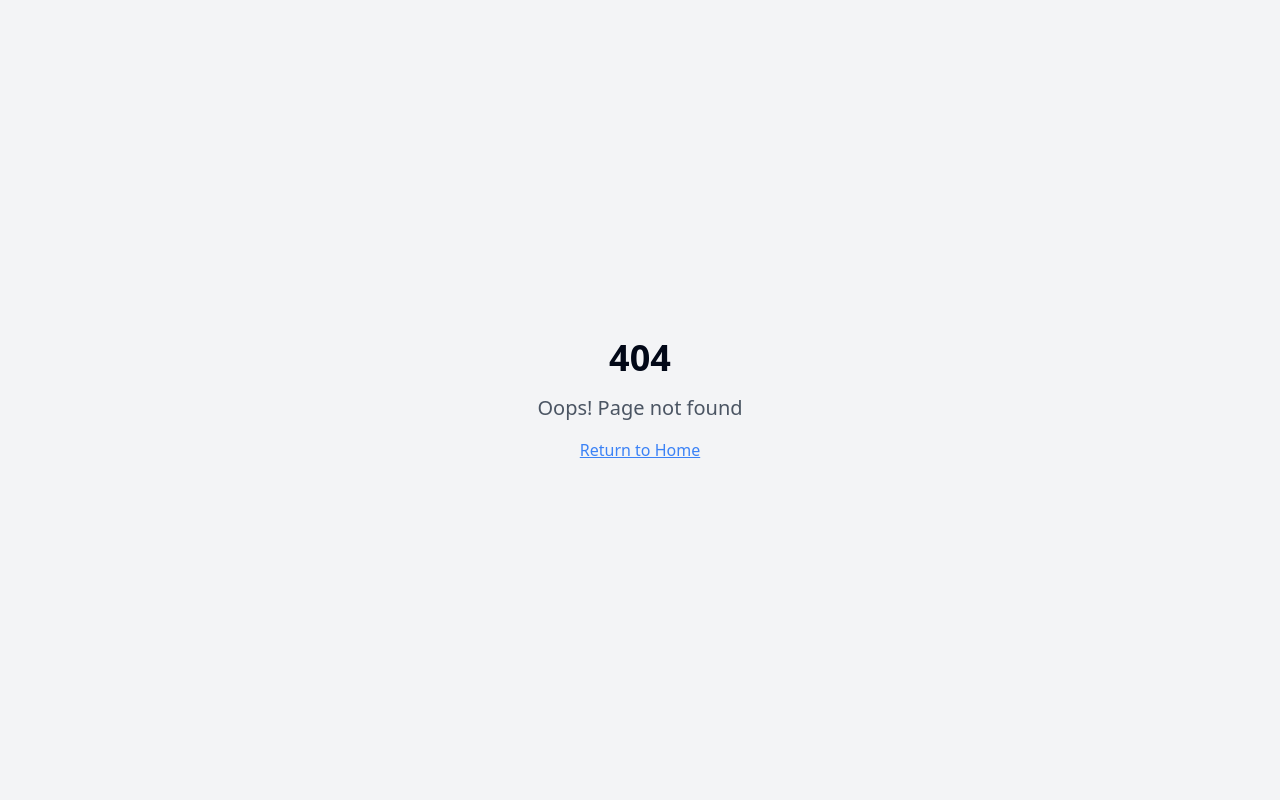
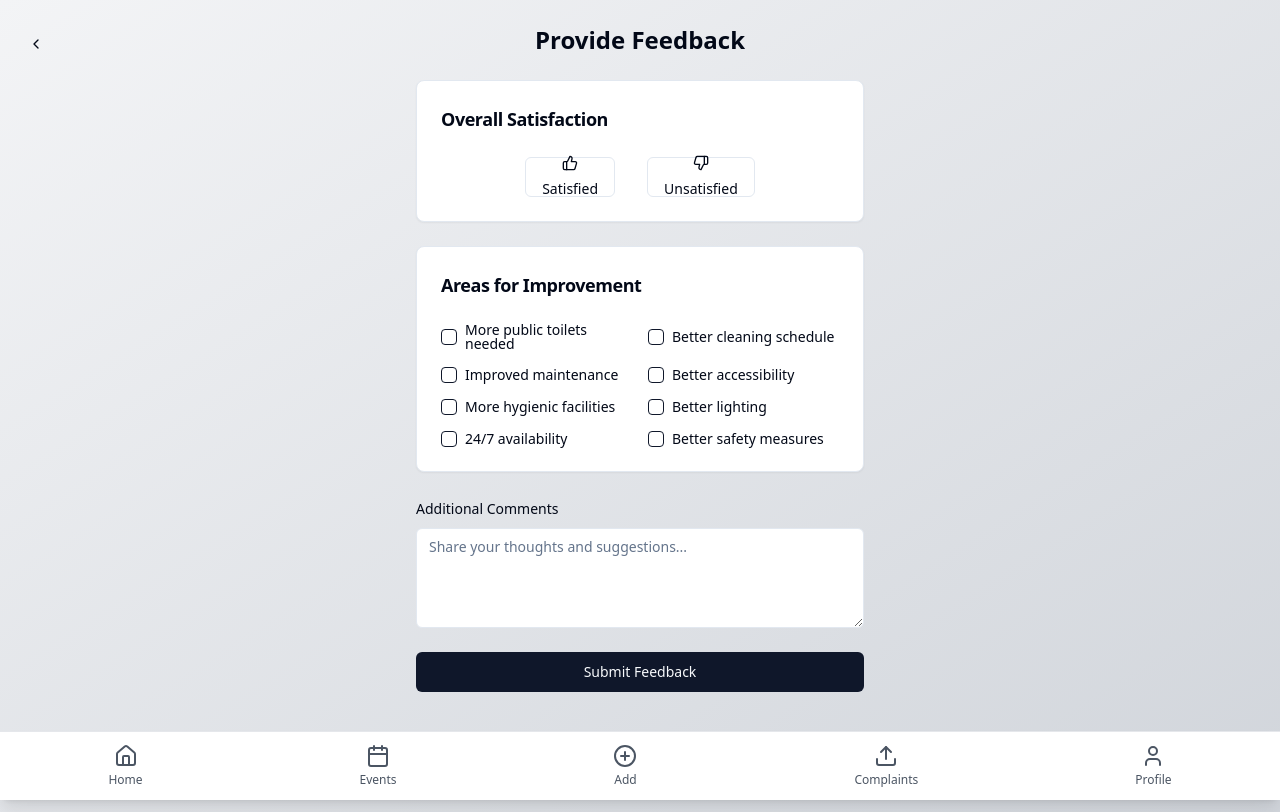
Before and after one commit to Lokesh-g12321/simple-auth-backend-kit, a React (Vite) app: page /feedback in a window 1280 px wide. Before the commit this address had no page. Built offline with nearby package versions, Linux system fonts and the light colour scheme.

Commit message:
Add Rate Toilet and Feedback pages
Implement Rate Toilet and Feedback pages with comment boxes, polls, and additional features for betterment.

```diff
--- a/src/App.tsx
+++ b/src/App.tsx
@@ -14,6 +14,8 @@ import ComplaintsPage from "./pages/ComplaintsPage";
 import PostPage from "./pages/PostPage";
 import EventsPage from "./pages/EventsPage";
 import LocatorPage from "./pages/LocatorPage";
+import RateToiletPage from "./pages/RateToiletPage";
+import FeedbackPage from "./pages/FeedbackPage";
 
 const queryClient = new QueryClient();
 
@@ -32,6 +34,8 @@ const App = () => (
           <Route path="/post" element={<PostPage />} />
           <Route path="/events" element={<EventsPage />} />
           <Route path="/locator" element={<LocatorPage />} />
+          <Route path="/rate-toilet" element={<RateToiletPage />} />
+          <Route path="/feedback" element={<FeedbackPage />} />
           <Route path="*" element={<NotFound />} />
         </Routes>
       </BrowserRouter>
--- /dev/null
+++ b/src/pages/FeedbackPage.tsx
@@ -0,0 +1,147 @@
+
+import { useState } from "react";
+import { useToast } from "@/hooks/use-toast";
+import { Button } from "@/components/ui/button";
+import { Textarea } from "@/components/ui/textarea";
+import { Card, CardContent, CardHeader, CardTitle } from "@/components/ui/card";
+import { Label } from "@/components/ui/label";
+import { ThumbsUp, ThumbsDown, Star } from "lucide-react";
+import { Checkbox } from "@/components/ui/checkbox";
+import BottomNav from "@/components/BottomNav";
+import BackButton from "@/components/BackButton";
+
+const FeedbackPage = () => {
+  const { toast } = useToast();
+  const [satisfaction, setSatisfaction] = useState<"satisfied" | "unsatisfied" | null>(null);
+  const [comment, setComment] = useState("");
+  const [improvements, setImprovements] = useState<string[]>([]);
+
+  const improvementOptions = [
+    "More public toilets needed",
+    "Better cleaning schedule",
+    "Improved maintenance",
+    "Better accessibility",
+    "More hygienic facilities",
+    "Better lighting",
+    "24/7 availability",
+    "Better safety measures"
+  ];
+
+  const handleSubmit = (e: React.FormEvent) => {
+    e.preventDefault();
+
+    if (!satisfaction) {
+      toast({
+        title: "Please select your satisfaction level",
+        variant: "destructive",
+      });
+      return;
+    }
+
+    // Store feedback in localStorage
+    const feedback = {
+      id: Date.now().toString(),
+      satisfaction,
+      improvements,
+      comment,
+      date: new Date().toISOString(),
+    };
+
+    const existingFeedback = JSON.parse(localStorage.getItem('appFeedback') || '[]');
+    existingFeedback.push(feedback);
+    localStorage.setItem('appFeedback', JSON.stringify(existingFeedback));
+
+    toast({
+      title: "Feedback Submitted",
+      description: "Thank you for helping us improve!",
+    });
+
+    // Reset form
+    setSatisfaction(null);
+    setImprovements([]);
+    setComment("");
+  };
+
+  return (
+    <div className="min-h-screen pb-24 bg-gradient-to-br from-gray-100 to-gray-300">
+      <div className="container mx-auto px-4 py-6 relative">
+        <BackButton />
+        <h1 className="text-2xl font-bold mb-6 text-center">Provide Feedback</h1>
+
+        <form onSubmit={handleSubmit} className="space-y-6 max-w-md mx-auto">
+          <Card>
+            <CardHeader>
+              <CardTitle className="text-lg">Overall Satisfaction</CardTitle>
+            </CardHeader>
+            <CardContent>
+              <div className="flex justify-center gap-8">
+                <Button
+                  type="button"
+                  variant={satisfaction === "satisfied" ? "default" : "outline"}
+                  className="flex flex-col items-center gap-2 p-4"
+                  onClick={() => setSatisfaction("satisfied")}
+                >
+                  <ThumbsUp className="h-8 w-8" />
+                  <span>Satisfied</span>
+                </Button>
+                <Button
+                  type="button"
+                  variant={satisfaction === "unsatisfied" ? "default" : "outline"}
+                  className="flex flex-col items-center gap-2 p-4"
+                  onClick={() => setSatisfaction("unsatisfied")}
+                >
+                  <ThumbsDown className="h-8 w-8" />
+                  <span>Unsatisfied</span>
+                </Button>
+              </div>
+            </CardContent>
+          </Card>
+
+          <Card>
+            <CardHeader>
+              <CardTitle className="text-lg">Areas for Improvement</CardTitle>
+            </CardHeader>
+            <CardContent>
+              <div className="grid grid-cols-1 md:grid-cols-2 gap-4">
+                {improvementOptions.map((option) => (
+                  <div key={option} className="flex items-center space-x-2">
+                    <Checkbox
+                      id={option}
+                      checked={improvements.includes(option)}
+                      onCheckedChange={(checked) => {
+                        if (checked) {
+                          setImprovements([...improvements, option]);
+                        } else {
+                          setImprovements(improvements.filter((item) => item !== option));
+                        }
+                      }}
+                    />
+                    <Label htmlFor={option}>{option}</Label>
+                  </div>
+                ))}
+              </div>
+            </CardContent>
+          </Card>
+
+          <div className="space-y-2">
+            <Label htmlFor="comment">Additional Comments</Label>
+            <Textarea
+              id="comment"
+              placeholder="Share your thoughts and suggestions..."
+              value={comment}
+              onChange={(e) => setComment(e.target.value)}
+              className="min-h-[100px]"
+            />
+          </div>
+
+          <Button type="submit" className="w-full">
+            Submit Feedback
+          </Button>
+        </form>
+      </div>
+      <BottomNav />
+    </div>
+  );
+};
+
+export default FeedbackPage;
--- /dev/null
+++ b/src/pages/RateToiletPage.tsx
@@ -0,0 +1,126 @@
+
+import { useState } from "react";
+import { useToast } from "@/hooks/use-toast";
+import { Button } from "@/components/ui/button";
+import { Textarea } from "@/components/ui/textarea";
+import { RadioGroup, RadioGroupItem } from "@/components/ui/radio-group";
+import { Label } from "@/components/ui/label";
+import { Card, CardContent, CardHeader, CardTitle } from "@/components/ui/card";
+import { Star, ThumbsUp, ThumbsDown } from "lucide-react";
+import BottomNav from "@/components/BottomNav";
+import BackButton from "@/components/BackButton";
+
+const RateToiletPage = () => {
+  const { toast } = useToast();
+  const [cleanlinessRating, setCleanlinessRating] = useState<string>("");
+  const [maintenanceRating, setMaintenanceRating] = useState<string>("");
+  const [comment, setComment] = useState("");
+
+  const handleSubmit = (e: React.FormEvent) => {
+    e.preventDefault();
+
+    // Store rating in localStorage
+    const rating = {
+      id: Date.now().toString(),
+      cleanlinessRating,
+      maintenanceRating,
+      comment,
+      date: new Date().toISOString(),
+    };
+
+    const existingRatings = JSON.parse(localStorage.getItem('toiletRatings') || '[]');
+    existingRatings.push(rating);
+    localStorage.setItem('toiletRatings', JSON.stringify(existingRatings));
+
+    toast({
+      title: "Rating Submitted",
+      description: "Thank you for your feedback!",
+    });
+
+    // Reset form
+    setCleanlinessRating("");
+    setMaintenanceRating("");
+    setComment("");
+  };
+
+  return (
+    <div className="min-h-screen pb-24 bg-gradient-to-br from-gray-100 to-gray-300">
+      <div className="container mx-auto px-4 py-6 relative">
+        <BackButton />
+        <h1 className="text-2xl font-bold mb-6 text-center">Rate Public Toilet</h1>
+
+        <form onSubmit={handleSubmit} className="space-y-6 max-w-md mx-auto">
+          <Card>
+            <CardHeader>
+              <CardTitle className="text-lg">Cleanliness Rating</CardTitle>
+            </CardHeader>
+            <CardContent>
+              <RadioGroup
+                value={cleanlinessRating}
+                onValueChange={setCleanlinessRating}
+                className="flex gap-4"
+              >
+                <div className="flex items-center space-x-2">
+                  <RadioGroupItem value="poor" id="cleanliness-poor" />
+                  <Label htmlFor="cleanliness-poor">Poor</Label>
+                </div>
+                <div className="flex items-center space-x-2">
+                  <RadioGroupItem value="average" id="cleanliness-average" />
+                  <Label htmlFor="cleanliness-average">Average</Label>
+                </div>
+                <div className="flex items-center space-x-2">
+                  <RadioGroupItem value="good" id="cleanliness-good" />
+                  <Label htmlFor="cleanliness-good">Good</Label>
+                </div>
+              </RadioGroup>
+            </CardContent>
+          </Card>
+
+          <Card>
+            <CardHeader>
+              <CardTitle className="text-lg">Maintenance Status</CardTitle>
+            </CardHeader>
+            <CardContent>
+              <RadioGroup
+                value={maintenanceRating}
+                onValueChange={setMaintenanceRating}
+                className="flex gap-4"
+              >
+                <div className="flex items-center space-x-2">
+                  <RadioGroupItem value="needs-repair" id="maintenance-poor" />
+                  <Label htmlFor="maintenance-poor">Needs Repair</Label>
+                </div>
+                <div className="flex items-center space-x-2">
+                  <RadioGroupItem value="functional" id="maintenance-average" />
+                  <Label htmlFor="maintenance-average">Functional</Label>
+                </div>
+                <div className="flex items-center space-x-2">
+                  <RadioGroupItem value="well-maintained" id="maintenance-good" />
+                  <Label htmlFor="maintenance-good">Well Maintained</Label>
+                </div>
+              </RadioGroup>
+            </CardContent>
+          </Card>
+
+          <div className="space-y-2">
+            <Label htmlFor="comment">Additional Comments</Label>
+            <Textarea
+              id="comment"
+              placeholder="Share your experience or suggestions..."
+              value={comment}
+              onChange={(e) => setComment(e.target.value)}
+              className="min-h-[100px]"
+            />
+          </div>
+
+          <Button type="submit" className="w-full">
+            Submit Rating
+          </Button>
+        </form>
+      </div>
+      <BottomNav />
+    </div>
+  );
+};
+
+export default RateToiletPage;
```
